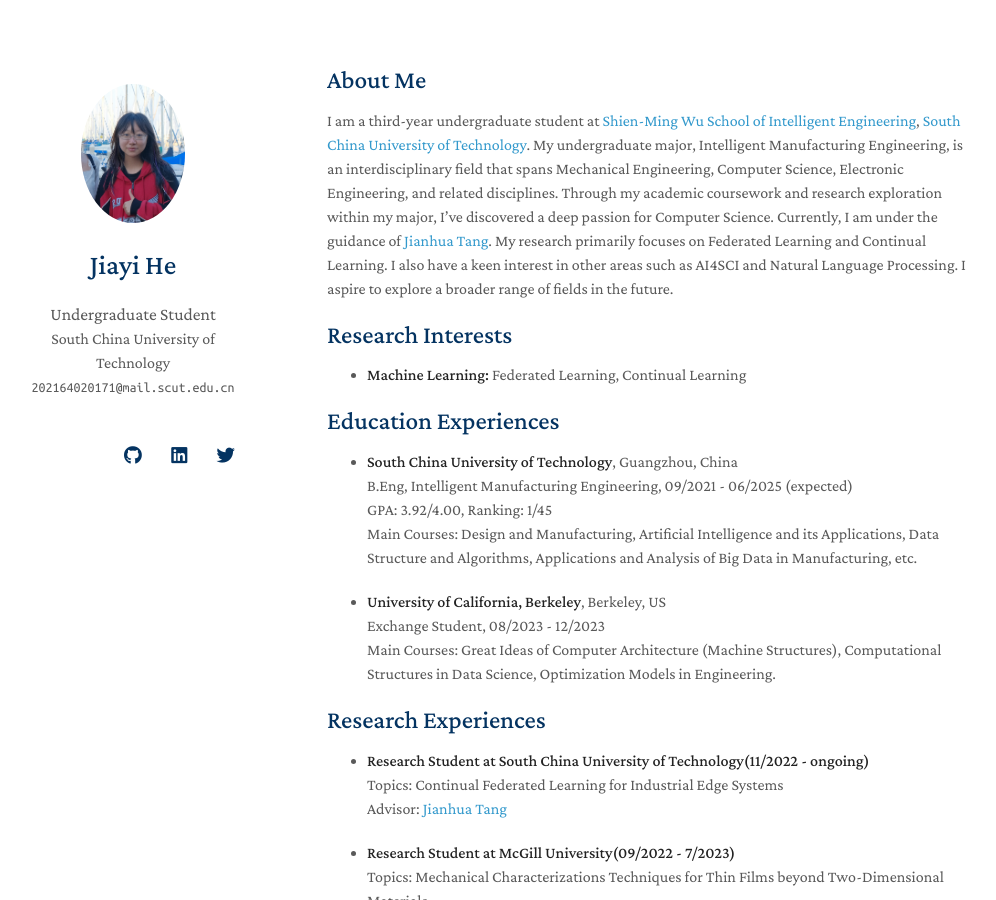
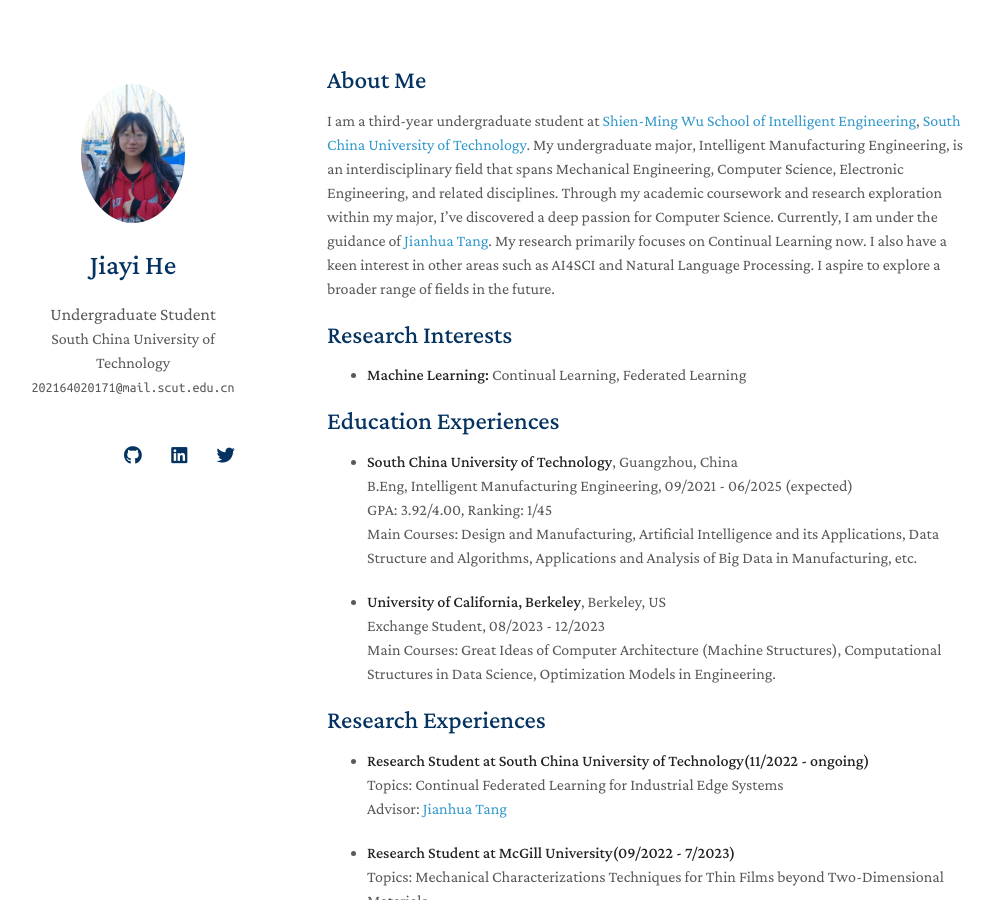
Before and after one commit to ivy3h/ivy3h.github.io, a Jekyll site: the page built from index.md, in a window 1280 px wide and 900 px high. Shown: the whole window, without its empty margins (143-1139 px from the left). Built offline with Jekyll 4.4.1, drawn with Linux system fonts in a browser that asks for light colours; nearby versions of some CDN libraries; a style sheet for code colours, icons or effects is not loaded; our own code applies the rules of GitHub Pages for plain Markdown files.

Commit message:
Update index.md

```diff
--- a/index.md
+++ b/index.md
@@ -4,17 +4,17 @@ layout: homepage
 
 ## About Me
 
-I am a third-year undergraduate student at [Shien-Ming Wu School of Intelligent Engineering](http://www2.scut.edu.cn/wusie/main.htm), [South China University of Technology](https://www.scut.edu.cn/new/).
+I am a third-year undergraduate student at [Shien-Ming Wu School of Intelligent Engineering](http://www2.scut.edu.cn/wusie_en/main.htm), [South China University of Technology](https://www.scut.edu.cn/en/).
 My undergraduate major, Intelligent Manufacturing Engineering, is an interdisciplinary field that spans Mechanical Engineering, Computer Science, Electronic Engineering, and related disciplines.
 Through my academic coursework and research exploration within my major, I've discovered a deep passion for Computer Science.
-Currently, I am under the guidance of [Jianhua Tang](http://www2.scut.edu.cn/wusie/2020/0425/c25374a374016/page.htm). My research primarily focuses on Federated Learning and Continual Learning.
+Currently, I am under the guidance of [Jianhua Tang](http://www2.scut.edu.cn/wusie_en/2020/0425/c25923a490121/page.htm). My research primarily focuses on Continual Learning now.
 I also have a keen interest in other areas such as AI4SCI and Natural Language Processing.
 I aspire to explore a broader range of fields in the future.
 
 
 ## Research Interests
 
-- **Machine Learning:** Federated Learning, Continual Learning
+- **Machine Learning:** Continual Learning, Federated Learning
 
 ## Education Experiences
 
```
